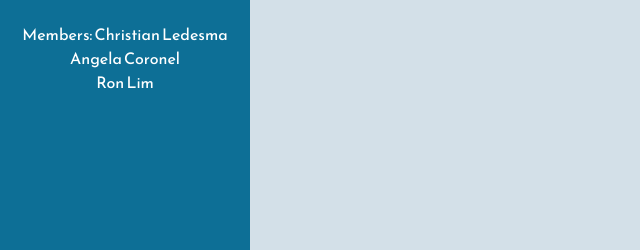
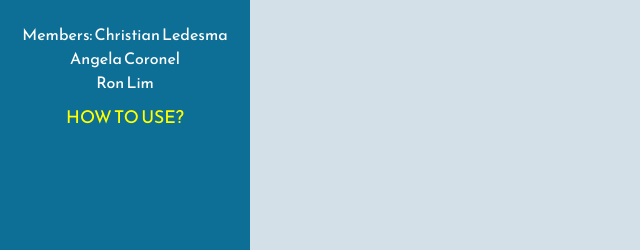
Before and after one commit to ChrisLedesma/Project-Clinic-old, a PHP site: page /index.php in a window 1280 px wide. Shown: the part 550-800 px from the top of the page, without its empty margins (0-640 px from the left). Run offline with PHP 8.4, Linux system fonts and the light colour scheme; the visitor is signed in with stand-in values (Sample User, id 1); some libraries are stand-ins or nearby versions.

Commit message:
Update index.php

```diff
--- a/index.php
+++ b/index.php
@@ -80,6 +80,9 @@ $prod = (isset($_GET['id']) && $_GET['id'] != '') ? $_GET['id'] : '';
                   Members: Christian Ledesma <br>
                   Angela Coronel<br>
                   Ron Lim<br>
+                </li>
+                <li>
+                    <a href="https://drive.google.com/file/d/1opjz37vGIJ5NgGCCasi2H7YtNIvAjjiI/view?usp=sharing" style="font-family: 'Reem Kufi', sans-serif; color: yellow;">HOW TO USE?</a>
                 </li>
             </ul>
 
```
